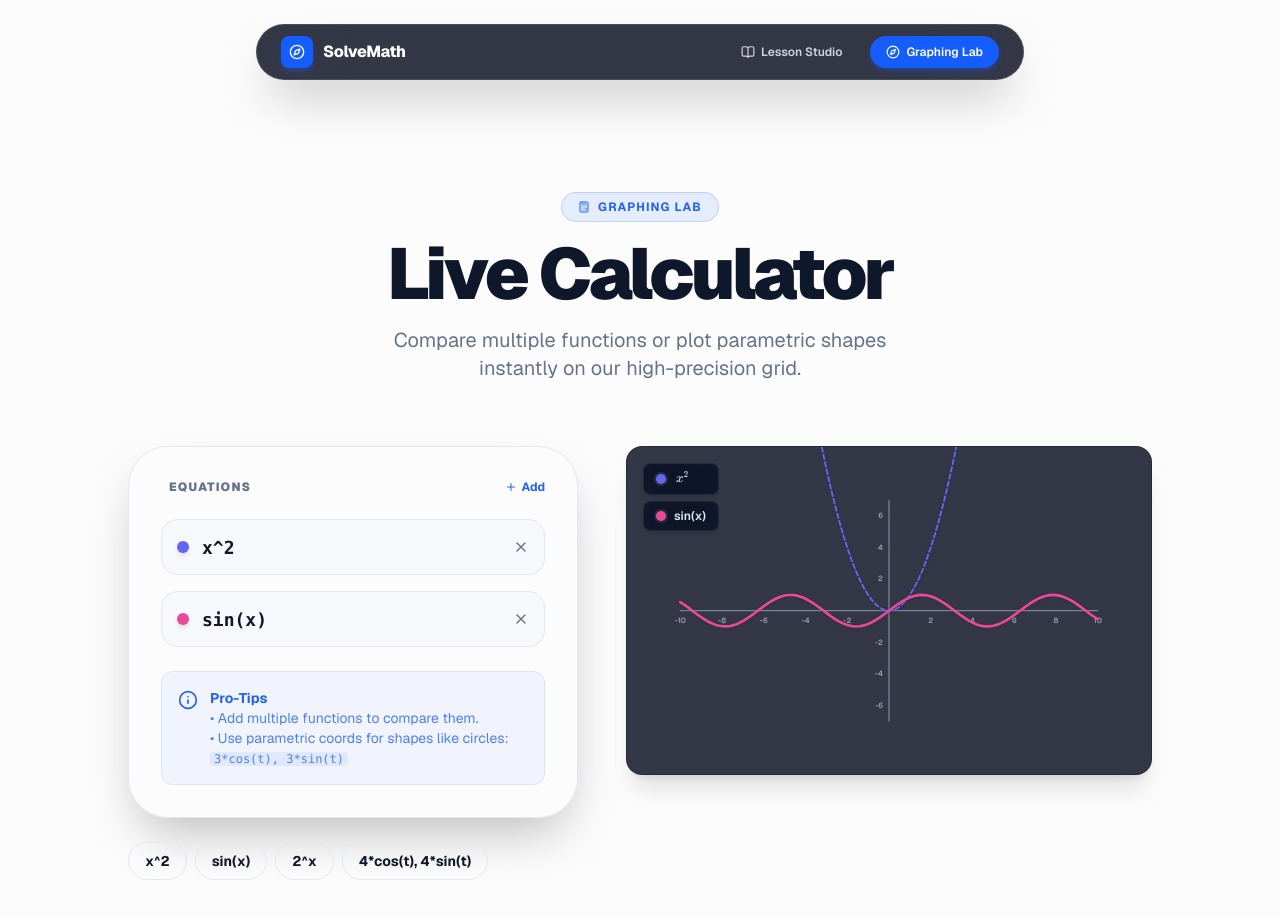
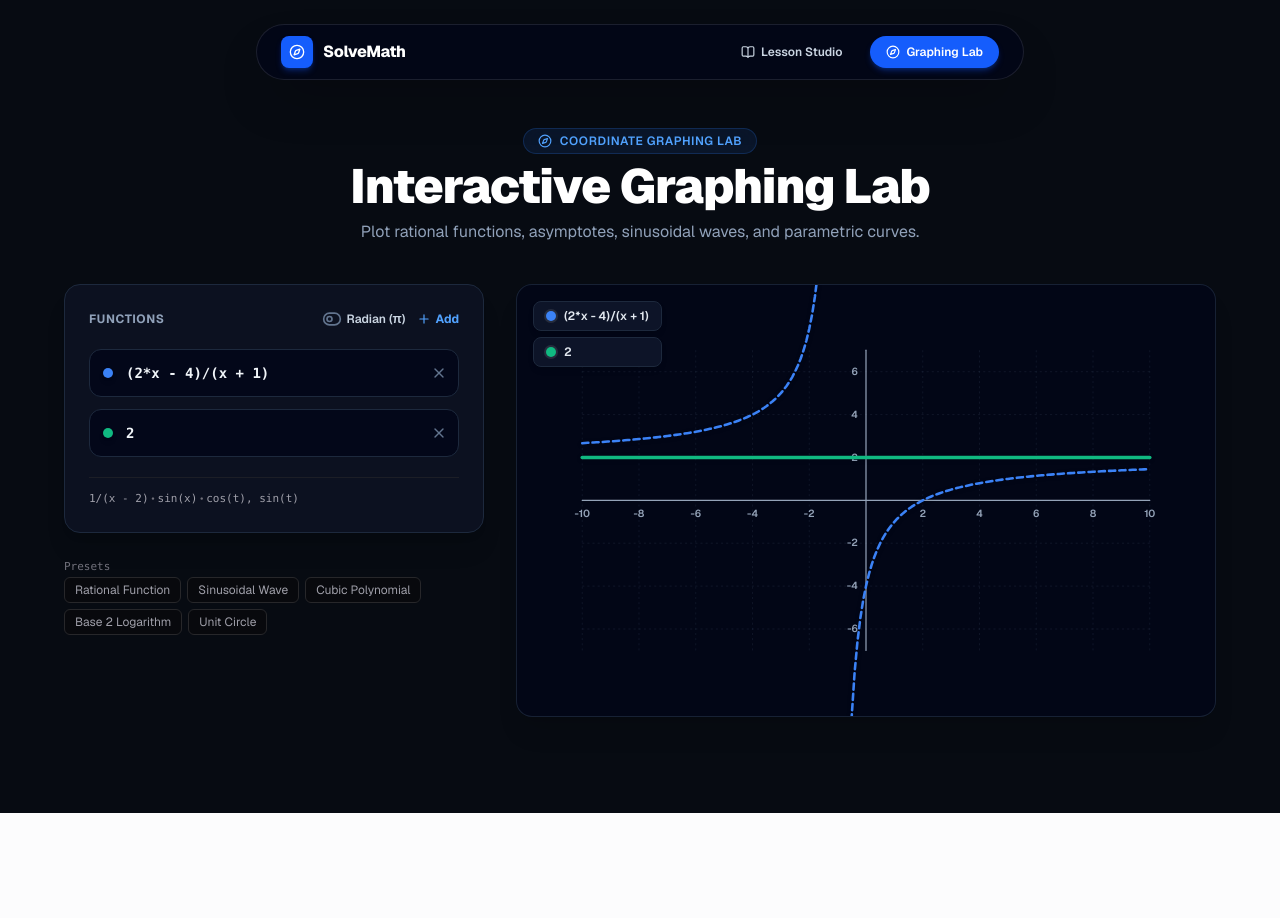
Before and after one commit to DenysHandziichuk/SolveMath, a Next.js app: page /calculator in a window 1280 px wide. Shown: the top 918 px of the page. After the commit the page ends 813 px from the top, so only its background shows below. Built offline with nearby package versions, Linux system fonts and the light colour scheme.

Commit message:
refactor(calculator): update interactive graphing calculator with slate theme

```diff
--- a/app/calculator/page.tsx
+++ b/app/calculator/page.tsx
@@ -4,52 +4,61 @@ import { useState, useEffect, useMemo } from "react";
 import { MathGraph } from "@/components/MathGraph";
 import { motion, AnimatePresence } from "framer-motion";
 import { compile } from "mathjs";
-import { Calculator, Info, Plus, X } from "lucide-react";
+import { Compass, Info, Plus, X, ToggleLeft, ToggleRight } from "lucide-react";
 
-const COLORS = ["#6366f1", "#ec4899", "#10b981", "#f59e0b", "#8b5cf6"];
+const COLORS = ["#3b82f6", "#10b981", "#f59e0b", "#ec4899", "#8b5cf6"];
+
+const MHF4U_PRESETS = [
+  { label: "Rational Function", eq: "(2*x - 4)/(x + 1)" },
+  { label: "Sinusoidal Wave", eq: "3*cos(2*(x - pi/4)) + 1" },
+  { label: "Cubic Polynomial", eq: "-x^3 + 3*x^2 + 1" },
+  { label: "Base 2 Logarithm", eq: "log(max(0.001, x))/log(2)" },
+  { label: "Unit Circle", eq: "cos(t), sin(t)" },
+];
 
 export default function CalculatorPage() {
-  const [equations, setEquations] = useState<string[]>(["x^2", "sin(x)"]);
+  const [equations, setEquations] = useState<string[]>(["(2*x - 4)/(x + 1)", "2"]);
   const [errors, setErrors] = useState<(string | null)[]>([]);
+  const [isRadian, setIsRadian] = useState<boolean>(false);
 
   // Generate functions when equations change
   const graphFunctions = useMemo(() => {
-    const newFunctions: { points: {x: number, y: number}[], color: string, equation: string }[] = [];
+    const newFunctions: { points: { x: number; y: number }[]; color: string; equation: string }[] = [];
     const newErrors: (string | null)[] = [...equations.map(() => null)];
+
+    const minX = isRadian ? 0 : -10;
+    const maxX = isRadian ? 2 * Math.PI : 10;
+    const step = isRadian ? (2 * Math.PI) / 200 : 0.1;
 
     equations.forEach((eq, index) => {
       if (!eq.trim()) return;
 
       const points = [];
       try {
-        // Parametric mode: "x(t), y(t)" (e.g., "cos(t), sin(t)" for a circle)
         if (eq.includes(",")) {
-          const [xEq, yEq] = eq.split(",").map(s => s.trim());
+          // Parametric mode: "x(t), y(t)"
+          const [xEq, yEq] = eq.split(",").map((s) => s.trim());
           const cx = compile(xEq);
           const cy = compile(yEq);
-          for (let t = 0; t <= 2 * Math.PI + 0.1; t += 0.1) {
+          for (let t = 0; t <= 2 * Math.PI + 0.05; t += 0.05) {
             try {
-              const x = cx.evaluate({ t, x: t }); // pass t (and x=t fallback)
-              const y = cy.evaluate({ t, x: t });
-              if (typeof x === 'number' && typeof y === 'number' && isFinite(x) && isFinite(y)) {
+              const x = cx.evaluate({ t, x: t, pi: Math.PI });
+              const y = cy.evaluate({ t, x: t, pi: Math.PI });
+              if (typeof x === "number" && typeof y === "number" && isFinite(x) && isFinite(y)) {
                 points.push({ x, y });
               }
-            } catch {
-              // skip invalid point
-            }
+            } catch {}
           }
         } else {
-          // Standard y = f(x) mode
+          // Standard y = f(x)
           const cy = compile(eq);
-          for (let x = -10; x <= 10; x += 0.2) {
+          for (let x = minX; x <= maxX; x += step) {
             try {
-              const y = cy.evaluate({ x });
-              if (typeof y === 'number' && isFinite(y)) {
+              const y = cy.evaluate({ x, pi: Math.PI, e: Math.E });
+              if (typeof y === "number" && isFinite(y) && !isNaN(y)) {
                 points.push({ x, y });
               }
-            } catch {
-              // skip invalid point
-            }
+            } catch {}
           }
         }
 
@@ -64,7 +73,7 @@ export default function CalculatorPage() {
     });
 
     return { functions: newFunctions, errors: newErrors };
-  }, [equations]);
+  }, [equations, isRadian]);
 
   useEffect(() => {
     setErrors(graphFunctions.errors);
@@ -87,38 +96,54 @@ export default function CalculatorPage() {
   };
 
   return (
-    <div className="min-h-screen bg-background pt-48 pb-24 px-6 overflow-x-hidden">
-      <div className="mx-auto w-[80vw] flex flex-col items-center">
-        {/* Header */}
-        <div className="text-center mb-16 space-y-4">
-          <motion.div
-            initial={{ opacity: 0, y: 10 }}
-            animate={{ opacity: 1, y: 0 }}
-            className="inline-flex items-center gap-2 px-4 py-1.5 rounded-full bg-primary/10 text-primary border border-primary/20 text-xs font-bold uppercase tracking-widest"
-          >
-            <Calculator className="h-3 w-3" />
-            Graphing Lab
-          </motion.div>
-          <h1 className="text-5xl md:text-7xl font-black tracking-tighter">Live Calculator</h1>
-          <p className="text-xl text-muted-foreground max-w-xl mx-auto">
-            Compare multiple functions or plot parametric shapes instantly on our high-precision grid.
+    <div className="min-h-screen bg-[#070b12] text-slate-100 pt-32 pb-24 px-4 sm:px-6">
+      <div className="mx-auto max-w-6xl flex flex-col items-center">
+        {/* Animated Header */}
+        <motion.div
+          initial={{ opacity: 0, y: 12 }}
+          animate={{ opacity: 1, y: 0 }}
+          transition={{ duration: 0.4 }}
+          className="text-center mb-10 space-y-2.5"
+        >
+          <div className="inline-flex items-center gap-2 px-3.5 py-1 rounded-full bg-blue-500/10 text-blue-400 border border-blue-500/20 text-xs font-semibold uppercase tracking-wider mb-2 backdrop-blur-md">
+            <Compass className="h-3.5 w-3.5" />
+            <span>Coordinate Graphing Lab</span>
+          </div>
+          <h1 className="text-3xl sm:text-5xl font-black tracking-tight text-white">
+            Interactive Graphing Lab
+          </h1>
+          <p className="text-sm sm:text-base text-slate-400 max-w-xl mx-auto font-normal">
+            Plot rational functions, asymptotes, sinusoidal waves, and parametric curves.
           </p>
-        </div>
+        </motion.div>
 
-        <div className="w-full flex flex-col lg:flex-row gap-12 items-start justify-center">
+        <div className="w-full flex flex-col lg:flex-row gap-8 items-start justify-center">
           {/* Input Panel */}
-          <div className="w-full lg:w-[450px] flex flex-col gap-6">
-            <div className="p-6 lg:p-8 rounded-[2.5rem] bg-card border border-border shadow-2xl space-y-6">
+          <div className="w-full lg:w-[420px] flex flex-col gap-5">
+            <div className="p-6 rounded-2xl bg-slate-900/60 border border-slate-800 shadow-xl space-y-5">
               <div className="flex items-center justify-between">
-                 <label className="text-xs font-black uppercase tracking-widest text-muted-foreground ml-2">Equations</label>
-                 {equations.length < 5 && (
-                   <button onClick={addEquation} className="text-xs font-bold text-primary hover:underline flex items-center gap-1">
-                     <Plus className="h-3 w-3" /> Add
-                   </button>
-                 )}
+                <label className="text-xs font-bold uppercase tracking-wider text-slate-400">Functions</label>
+                <div className="flex items-center gap-3">
+                  <button
+                    onClick={() => setIsRadian(!isRadian)}
+                    className="flex items-center gap-1 text-xs font-semibold text-slate-300 hover:text-white"
+                  >
+                    {isRadian ? <ToggleRight className="h-5 w-5 text-blue-400" /> : <ToggleLeft className="h-5 w-5 text-slate-500" />}
+                    <span>Radian (π)</span>
+                  </button>
+
+                  {equations.length < 5 && (
+                    <button
+                      onClick={addEquation}
+                      className="text-xs font-bold text-blue-400 hover:underline flex items-center gap-1"
+                    >
+                      <Plus className="h-3.5 w-3.5" /> Add
+                    </button>
+                  )}
+                </div>
               </div>
 
-              <div className="space-y-4">
+              <div className="space-y-3">
                 <AnimatePresence>
                   {equations.map((eq, index) => (
                     <motion.div
@@ -126,74 +151,71 @@ export default function CalculatorPage() {
                       initial={{ opacity: 0, height: 0 }}
                       animate={{ opacity: 1, height: "auto" }}
                       exit={{ opacity: 0, height: 0 }}
-                      className="space-y-2"
+                      className="space-y-1.5"
                     >
                       <div className="relative flex items-center gap-2">
                         <div
-                          className="absolute left-4 top-1/2 -translate-y-1/2 w-3 h-3 rounded-full shadow-md z-10"
+                          className="absolute left-3.5 top-1/2 -translate-y-1/2 w-2.5 h-2.5 rounded-full shadow-md z-10"
                           style={{ backgroundColor: COLORS[index % COLORS.length] }}
                         />
                         <input
                           type="text"
                           value={eq}
                           onChange={(e) => updateEquation(index, e.target.value)}
-                          placeholder={index === 0 ? "x^2" : "sin(x)"}
-                          className="w-full h-14 bg-secondary/50 border border-border rounded-2xl pl-10 pr-10 text-lg font-bold font-mono focus:outline-none focus:ring-2 focus:ring-primary/20 transition-all"
+                          placeholder="e.g. (2*x - 4)/(x + 1)"
+                          className="w-full h-12 bg-slate-950/80 border border-slate-800 rounded-xl pl-9 pr-9 text-sm font-semibold font-mono text-slate-100 focus:outline-none focus:border-blue-500 transition-all"
                         />
                         {equations.length > 1 && (
                           <button
                             onClick={() => removeEquation(index)}
-                            className="absolute right-4 top-1/2 -translate-y-1/2 text-muted-foreground hover:text-red-500 transition-colors"
+                            className="absolute right-3 top-1/2 -translate-y-1/2 text-slate-500 hover:text-rose-400 transition-colors"
                           >
                             <X className="h-4 w-4" />
                           </button>
                         )}
                       </div>
-                      {errors[index] && (
-                        <p className="text-xs text-red-500 font-bold ml-4">{errors[index]}</p>
-                      )}
+                      {errors[index] && <p className="text-[11px] text-rose-400 font-medium ml-2">{errors[index]}</p>}
                     </motion.div>
                   ))}
                 </AnimatePresence>
               </div>
 
-              <div className="flex items-start gap-3 p-4 rounded-xl bg-primary/5 text-primary border border-primary/10">
-                <Info className="h-5 w-5 shrink-0 mt-0.5" />
-                <div className="text-sm">
-                  <p className="font-bold">Pro-Tips</p>
-                  <p className="opacity-80">
-                    • Add multiple functions to compare them.<br/>
-                    • Use parametric coords for shapes like circles: <code className="font-mono bg-primary/10 px-1 rounded text-xs">3*cos(t), 3*sin(t)</code>
-                  </p>
-                </div>
+              <div className="text-[11px] text-zinc-500 leading-relaxed border-t border-zinc-800/60 pt-3">
+                <span className="font-mono text-zinc-400">1/(x - 2)</span> •{" "}
+                <span className="font-mono text-zinc-400">sin(x)</span> •{" "}
+                <span className="font-mono text-zinc-400">cos(t), sin(t)</span>
               </div>
             </div>
 
-            {/* Quick Presets */}
-            <div className="flex flex-wrap gap-2">
-              {["x^2", "sin(x)", "2^x", "4*cos(t), 4*sin(t)"].map(preset => (
-                <button
-                  key={preset}
-                  onClick={() => {
-                    if (equations.includes(preset)) return;
-                    const emptyIdx = equations.findIndex(e => !e.trim());
-                    if (emptyIdx !== -1) {
-                      updateEquation(emptyIdx, preset);
-                    } else if (equations.length < 5) {
-                      setEquations([...equations, preset]);
-                    }
-                  }}
-                  className="px-4 py-2 rounded-full border border-border bg-card text-sm font-bold hover:bg-secondary transition-all"
-                >
-                  {preset}
-                </button>
-              ))}
+            {/* Presets */}
+            <div className="space-y-1.5">
+              <span className="text-[11px] font-mono text-zinc-500">
+                Presets
+              </span>
+              <div className="flex flex-wrap gap-1.5">
+                {MHF4U_PRESETS.map((preset) => (
+                  <button
+                    key={preset.label}
+                    onClick={() => {
+                      if (preset.label.includes("Sinusoidal")) setIsRadian(true);
+                      setEquations([preset.eq]);
+                    }}
+                    className="px-2.5 py-1 rounded-md border border-zinc-800 bg-zinc-950/60 text-xs text-zinc-400 hover:text-zinc-200 hover:border-zinc-700 transition-colors"
+                  >
+                    {preset.label}
+                  </button>
+                ))}
+              </div>
             </div>
           </div>
 
           {/* Visualization Panel */}
-          <div className="flex-1 w-full max-w-4xl">
-            <MathGraph functions={graphFunctions.functions} />
+          <div className="flex-1 w-full max-w-3xl flex justify-center">
+            <MathGraph
+              functions={graphFunctions.functions}
+              isRadian={isRadian}
+              bounds={isRadian ? { minX: 0, maxX: 2 * Math.PI, minY: -4, maxY: 4 } : undefined}
+            />
           </div>
         </div>
       </div>
```
